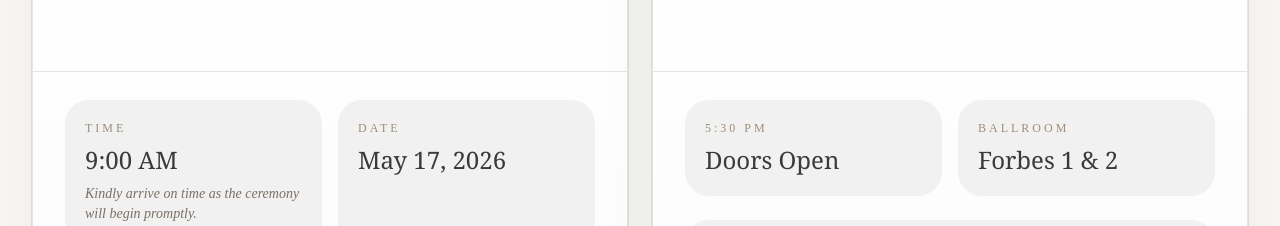
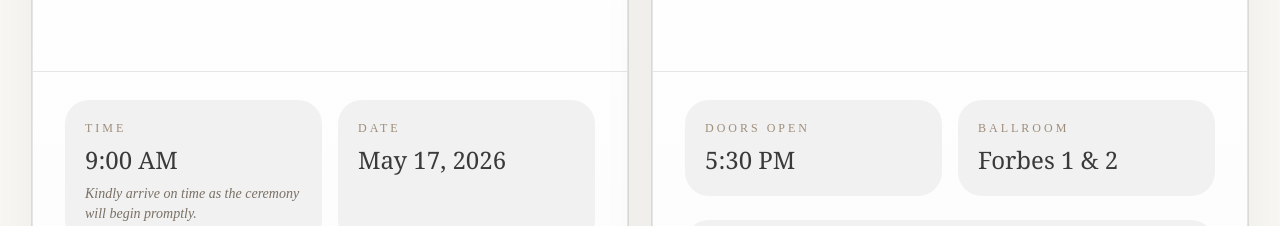
Before and after one commit to theambitiousone/lance-elaiza-wedding, a Next.js app: page / in a window 1280 px wide. Shown: the part 2200-2426 px from the top of the page. Built offline with nearby package versions, Linux system fonts and the light colour scheme.

Commit message:
Fix reception doors open card order

```diff
--- a/app/page.tsx
+++ b/app/page.tsx
@@ -779,7 +779,7 @@ export default function WeddingWebsiteTemplate() {
                 </div>
                 <div className="grid gap-6 px-6 py-7 sm:px-8">
                   <div className="grid grid-cols-2 gap-3 sm:gap-4">
-                    <DetailInfoCard label="5:30 PM" value="Doors Open" />
+                   <DetailInfoCard label="Doors Open" value="5:30 PM" />
                     <DetailInfoCard label="Ballroom" value={wedding.reception.room} />
                   </div>
                   <div className="rounded-[1.5rem] bg-[#f1f1f1] p-5">
```
